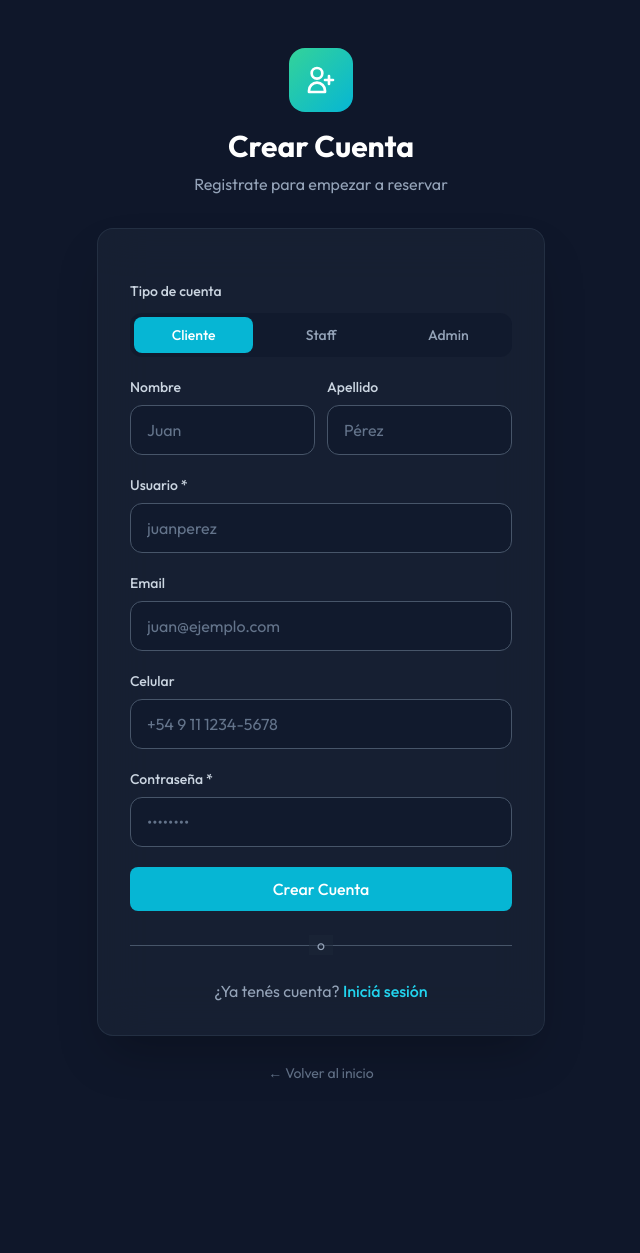
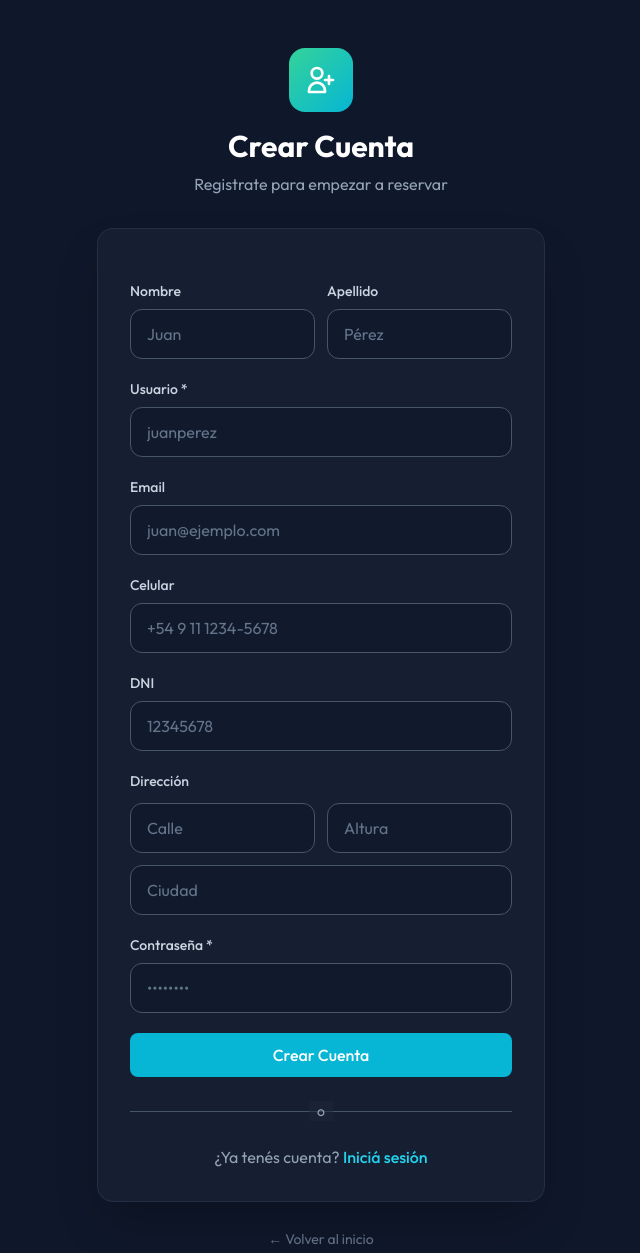
Before and after one commit to Laureano11/proyect-holanda, a Django app: page /registro/ in a window 1280 px wide. Shown: the top 1253 px of the page, without its empty margins (319-959 px from the left). Before the commit the page ends 1078 px from the top, so only its background shows below. Run offline with Django 5.2, Linux system fonts and the light colour scheme; data that the repository does not hold is empty; some libraries are stand-ins or nearby versions.

Commit message:
mas features v4 register mejorado

```diff
--- a/core/views.py
+++ b/core/views.py
@@ -48,8 +48,15 @@ def register_view(request):
     if request.user.is_authenticated:
         return redirect('dashboard')
 
-    # Obtener complejos disponibles para el selector
-    complejos = Complejo.objects.filter(activo=True)
+    # Intentamos resolver el complejo por slug 'basanta' para asignarlo por defecto.
+    complejo_por_defecto = None
+    try:
+        complejo_por_defecto = Complejo.objects.get(slug__iexact='basanta')
+    except Complejo.DoesNotExist:
+        try:
+            complejo_por_defecto = Complejo.objects.get(nombre__iexact='Basanta')
+        except Complejo.DoesNotExist:
+            complejo_por_defecto = Complejo.objects.filter(activo=True).first()
 
     if request.method == 'POST':
         username = request.POST.get('username')
@@ -58,13 +65,23 @@ def register_view(request):
         first_name = request.POST.get('first_name', '')
         last_name = request.POST.get('last_name', '')
         celular = request.POST.get('celular', '')
-        rol = request.POST.get('rol', Usuario.Rol.CLIENTE)
+        dni = request.POST.get('dni', '')
+
+        # Construir dirección completa
+        calle = request.POST.get('calle', '')
+        altura = request.POST.get('altura', '')
+        ciudad = request.POST.get('ciudad', '')
+        direccion_parts = [p for p in [calle, altura, ciudad] if p.strip()]
+        direccion = ', '.join(direccion_parts) if direccion_parts else ''
+
+        # Forzar siempre rol de cliente en el registro público
+        rol = Usuario.Rol.CLIENTE
         complejo_id = request.POST.get('complejo')
 
         # Validación mínima
         if Usuario.objects.filter(username=username).exists():
             messages.error(request, 'Ese nombre de usuario ya existe')
-            return render(request, 'auth/register.html', {'complejos': complejos})
+            return render(request, 'auth/register.html')
 
         # Crear usuario
         user = Usuario.objects.create_user(
@@ -74,33 +91,30 @@ def register_view(request):
             first_name=first_name,
             last_name=last_name,
             celular=celular,
+            dni=dni,
+            direccion=direccion,
             rol=rol,
         )
 
-        # Asignar complejo si se seleccionó uno
-        if complejo_id:
-            try:
-                complejo = Complejo.objects.get(id=complejo_id)
-                user.complejo = complejo
-                user.save()
-
-                # TEMPORAL: Asignar crédito inicial de 150.000 para tests
-                CreditoCliente.objects.create(
-                    usuario=user,
-                    complejo=complejo,
-                    monto=Decimal('150000.00'),
-                    motivo='Crédito inicial de bienvenida (temporal para tests)',
-                    activo=True
-                )
-            except Complejo.DoesNotExist:
-                pass
+        # Asignar complejo por defecto (basanta) si existe
+        if complejo_por_defecto:
+            user.complejo = complejo_por_defecto
+            user.save()
+            # TEMPORAL: Asignar crédito inicial de 150.000 para tests
+            CreditoCliente.objects.create(
+                usuario=user,
+                complejo=complejo_por_defecto,
+                monto=Decimal('150000.00'),
+                motivo='Crédito inicial de bienvenida (temporal para tests)',
+                activo=True
+            )
 
         # Login automático
         login(request, user)
         messages.success(request, f'¡Cuenta creada exitosamente! Bienvenido, {user.first_name or user.username}')
         return redirect('dashboard')
 
-    return render(request, 'auth/register.html', {'complejos': complejos})
+    return render(request, 'auth/register.html')
 
 
 @login_required
--- a/templates/auth/register.html
+++ b/templates/auth/register.html
@@ -21,47 +21,10 @@
             <form method="post" class="space-y-5">
                 {% csrf_token %}
 
-                <!-- Rol Switch -->
-                <div>
-                    <label class="block text-sm font-medium text-slate-300 mb-3">Tipo de cuenta</label>
-                    <div class="grid grid-cols-3 gap-2 p-1 bg-slate-900/50 rounded-xl">
-                        <label class="relative cursor-pointer">
-                            <input type="radio" name="rol" value="cliente" class="peer sr-only" checked>
-                            <div class="py-2 px-3 text-center rounded-lg text-slate-400 peer-checked:bg-cyan-500 peer-checked:text-white transition font-medium text-sm">
-                                Cliente
-                            </div>
-                        </label>
-                        <label class="relative cursor-pointer">
-                            <input type="radio" name="rol" value="staff" class="peer sr-only">
-                            <div class="py-2 px-3 text-center rounded-lg text-slate-400 peer-checked:bg-amber-500 peer-checked:text-white transition font-medium text-sm">
-                                Staff
-                            </div>
-                        </label>
-                        <label class="relative cursor-pointer">
-                            <input type="radio" name="rol" value="admin" class="peer sr-only">
-                            <div class="py-2 px-3 text-center rounded-lg text-slate-400 peer-checked:bg-purple-500 peer-checked:text-white transition font-medium text-sm">
-                                Admin
-                            </div>
-                        </label>
-                    </div>
-                </div>
+                <!-- Rol oculto (siempre cliente) -->
+                <input type="hidden" name="rol" value="cliente">
 
-                <!-- Complejo (si hay complejos disponibles) -->
-                {% if complejos %}
-                <div>
-                    <label for="complejo" class="block text-sm font-medium text-slate-300 mb-2">Complejo</label>
-                    <select
-                        id="complejo"
-                        name="complejo"
-                        class="w-full px-4 py-3 rounded-xl bg-slate-900/50 border border-slate-600 text-white focus:outline-none focus:ring-2 focus:ring-cyan-500 focus:border-transparent transition"
-                    >
-                        <option value="">Seleccionar complejo...</option>
-                        {% for complejo in complejos %}
-                        <option value="{{ complejo.id }}">{{ complejo.nombre }}</option>
-                        {% endfor %}
-                    </select>
-                </div>
-                {% endif %}
+                <!-- Complejo asignado automáticamente a 'basanta' (campo oculto no requerido en el formulario) -->
 
                 <!-- Nombre y Apellido -->
                 <div class="grid grid-cols-2 gap-3">
@@ -124,6 +87,52 @@
                     >
                 </div>
 
+                <!-- DNI -->
+                <div>
+                    <label for="dni" class="block text-sm font-medium text-slate-300 mb-2">DNI</label>
+                    <input
+                        type="text"
+                        id="dni"
+                        name="dni"
+                        class="w-full px-4 py-3 rounded-xl bg-slate-900/50 border border-slate-600 text-white placeholder-slate-500 focus:outline-none focus:ring-2 focus:ring-cyan-500 focus:border-transparent transition"
+                        placeholder="12345678"
+                    >
+                </div>
+
+                <!-- Dirección -->
+                <div class="space-y-3">
+                    <label class="block text-sm font-medium text-slate-300">Dirección</label>
+                    <div class="grid grid-cols-2 gap-3">
+                        <div>
+                            <input
+                                type="text"
+                                id="calle"
+                                name="calle"
+                                class="w-full px-4 py-3 rounded-xl bg-slate-900/50 border border-slate-600 text-white placeholder-slate-500 focus:outline-none focus:ring-2 focus:ring-cyan-500 focus:border-transparent transition"
+                                placeholder="Calle"
+                            >
+                        </div>
+                        <div>
+                            <input
+                                type="text"
+                                id="altura"
+                                name="altura"
+                                class="w-full px-4 py-3 rounded-xl bg-slate-900/50 border border-slate-600 text-white placeholder-slate-500 focus:outline-none focus:ring-2 focus:ring-cyan-500 focus:border-transparent transition"
+                                placeholder="Altura"
+                            >
+                        </div>
+                    </div>
+                    <div>
+                        <input
+                            type="text"
+                            id="ciudad"
+                            name="ciudad"
+                            class="w-full px-4 py-3 rounded-xl bg-slate-900/50 border border-slate-600 text-white placeholder-slate-500 focus:outline-none focus:ring-2 focus:ring-cyan-500 focus:border-transparent transition"
+                            placeholder="Ciudad"
+                        >
+                    </div>
+                </div>
+
                 <!-- Password -->
                 <div>
                     <label for="password" class="block text-sm font-medium text-slate-300 mb-2">Contraseña *</label>
```
Also changed, not shown: templates/home.html (+39 -0 lines).
